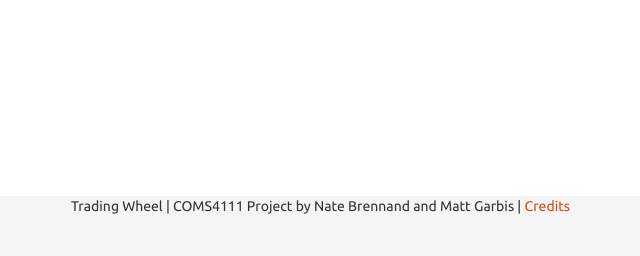
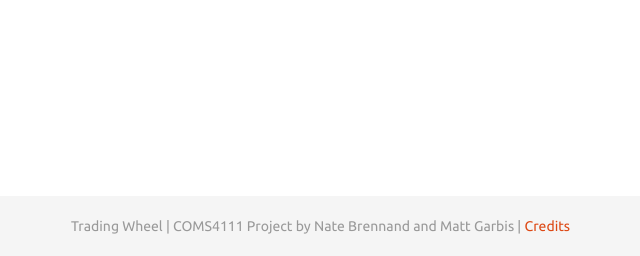
Before and after one commit to meg2208/Trading-Wheel, a Flask app: page / in a window 1280 px wide. Shown: the part 544-800 px from the top of the page, without its empty margins (99-739 px from the left). Run offline with Flask 2, Linux system fonts and the light colour scheme; parts of the project's set-up code (start-up, migrations or seed data) failed here and were passed over.

Commit message:
Fixed CSS and small adjustments

```diff
--- a/static/assets/css/style.css
+++ b/static/assets/css/style.css
@@ -1,52 +1,3 @@
-/*
- *  busy-1 = not busy
- *  busy-9 = very busy
- */
-
-.busy-0
-{
-    background-color: #FF0000
-}
-.busy-1
-{
-    background-color: #FF4000
-}
-.busy-2
-{
-    background-color: #FF8000
-}
-.busy-3
-{
-    background-color: #FFBF00
-}
-.busy-4
-{
-    background-color: #FFFF00
-}
-.busy-5
-{
-    background-color: #80FF00
-}
-.busy-6
-{
-    background-color: #40FF00
-}
-.busy-7
-{
-    background-color: #00FF00
-}
-.busy-8
-{
-    background-color: #00FF00
-}
-.busy-9
-{
-    background-color: #00FF00
-}
-.busy-10
-{
-    background-color: #00FF00
-}
 
 html,
 body {
--- a/templates/base.html
+++ b/templates/base.html
@@ -93,9 +93,11 @@
 
   <div id="footer">
     <div class="container">
+      <p class="muted credit">
         Trading Wheel
         | COMS4111 Project by Nate Brennand and Matt Garbis
         | <a href="http://starlogs.net/#nsb2142/trading-wheel">Credits</a>
+      </p>
     </div>
   </div>
 
--- a/trading_wheel.py
+++ b/trading_wheel.py
@@ -10,7 +10,6 @@ from portfolio_calculations import controller
 
 app = Flask(__name__)
 app.config.from_object('flask_settings')
-
 
 # Opens SQL*Plus db and cursor connections
 def connect_db():
```
Lines whose indentation alone changed are shown as unchanged.
